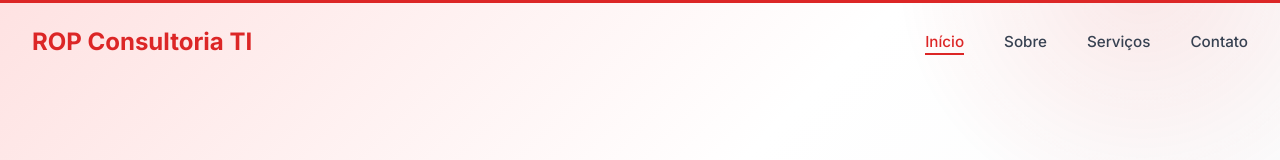
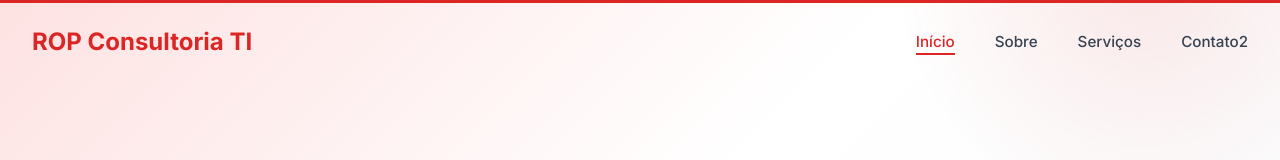
Before and after one commit to robertopinheiro-cell/robertopinheiro-cell.github.io, a React (Vite) app: page / in a window 1280 px wide. Shown: the top 160 px of the page. Built offline with nearby package versions, Linux system fonts and the light colour scheme.

Commit message:
Rename 'Contato' link to 'Contato2'

```diff
--- a/src/components/Header.jsx
+++ b/src/components/Header.jsx
@@ -83,7 +83,7 @@ function Header() {
               onClick={(e) => handleNavClick(e, 'contato')}
               className={activeSection === 'contato' ? 'active' : ''}
             >
-              Contato
+              Contato2
             </a>
           </li>
         </ul>
```
